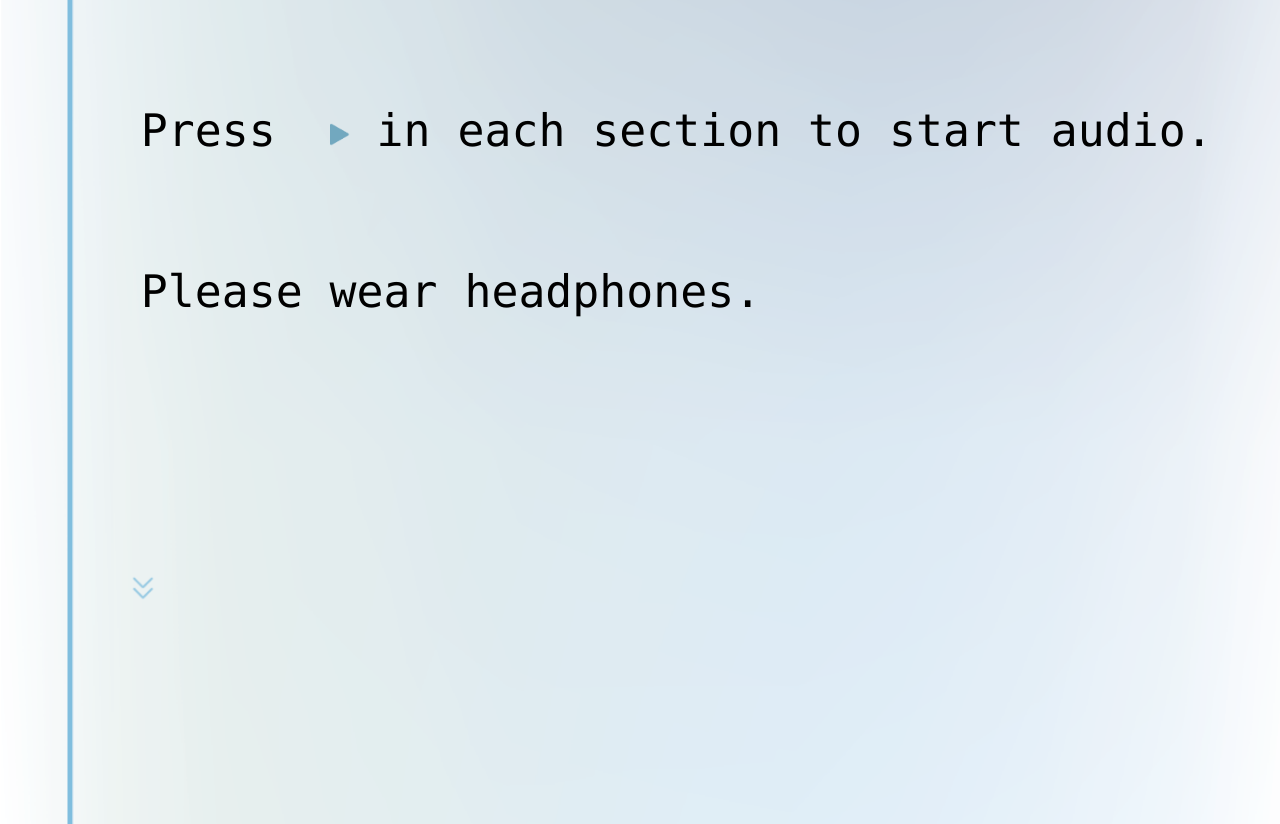
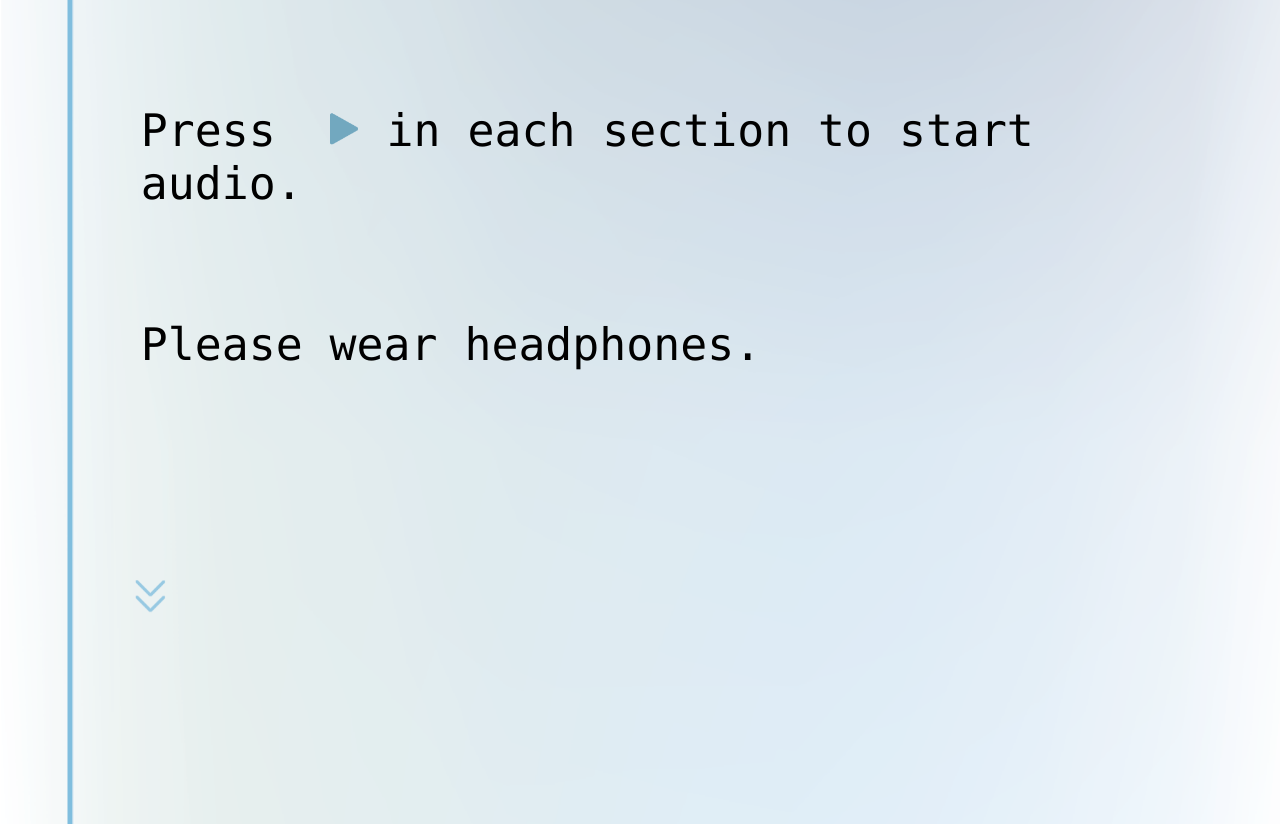
Before and after one commit to yb924/OnlyGlaciersKnow, a plain HTML site: page index.html in a window 1280 px wide. Shown: the part 1092-1916 px from the top of the page. Drawn offline with Linux system fonts and the light colour scheme.

Commit message:
Add files via upload

```diff
--- a/index.html
+++ b/index.html
@@ -13,14 +13,14 @@
     <div class="introT">
       <p>This soundwalk is meant to be experiened while walking along Iceland coastline--preferably a non-touristy one. </p>
       <br>
-      <p>Press &nbsp<img width="20" src="image-resources/on.png" alt=""> in each section to start audio.</p>
+      <p>Press &nbsp<img width="30" src="image-resources/on.png" alt=""> in each section to start audio.</p>
       <br>
       <p>Please wear headphones.</p>
     </div>
 
 
     <div class="scroll_icon">
-      <img src="image-resources/scroll.png" alt="" width="30px">
+      <img src="image-resources/scroll.png" alt="" width="45px">
     </div>
 
 
```
